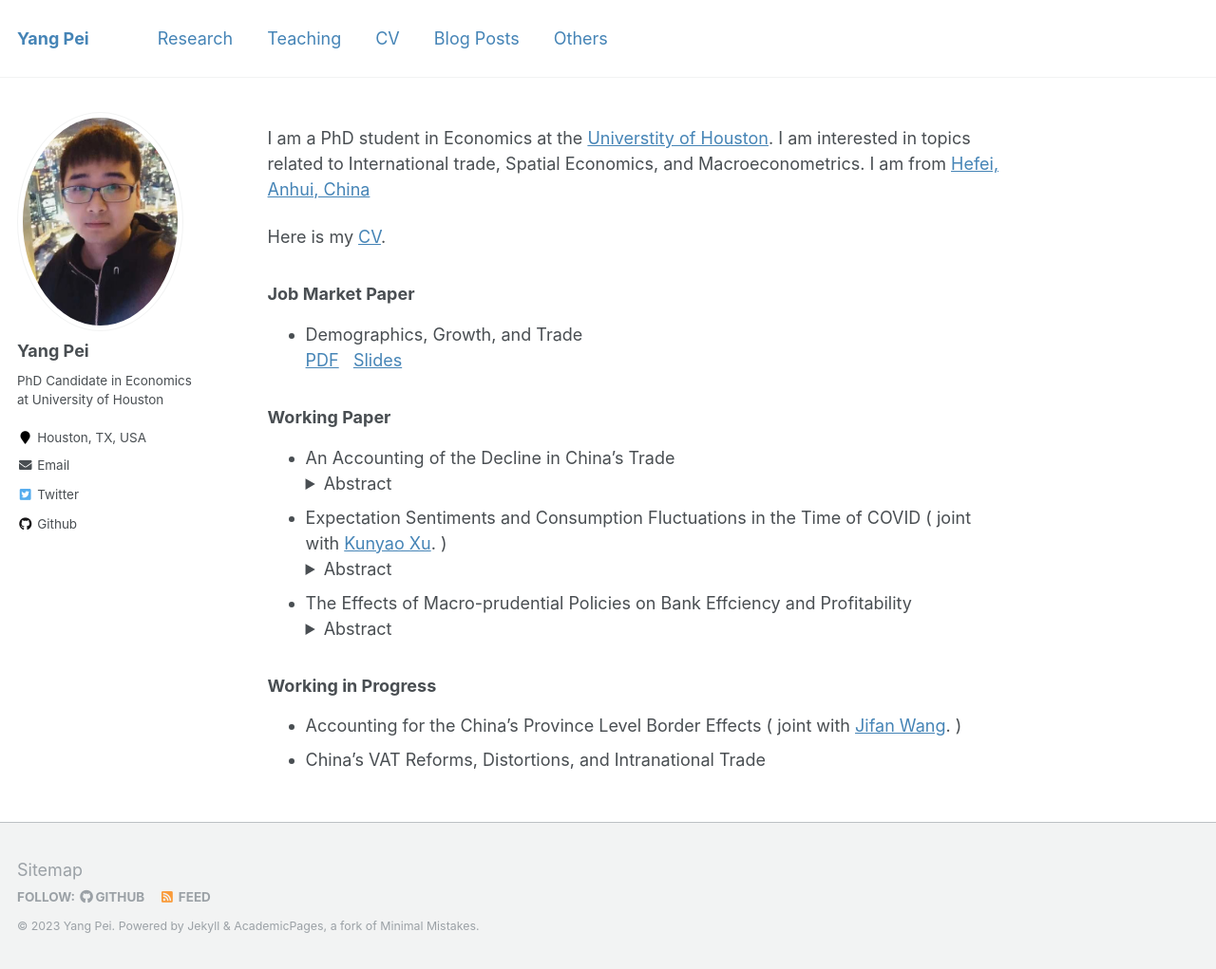
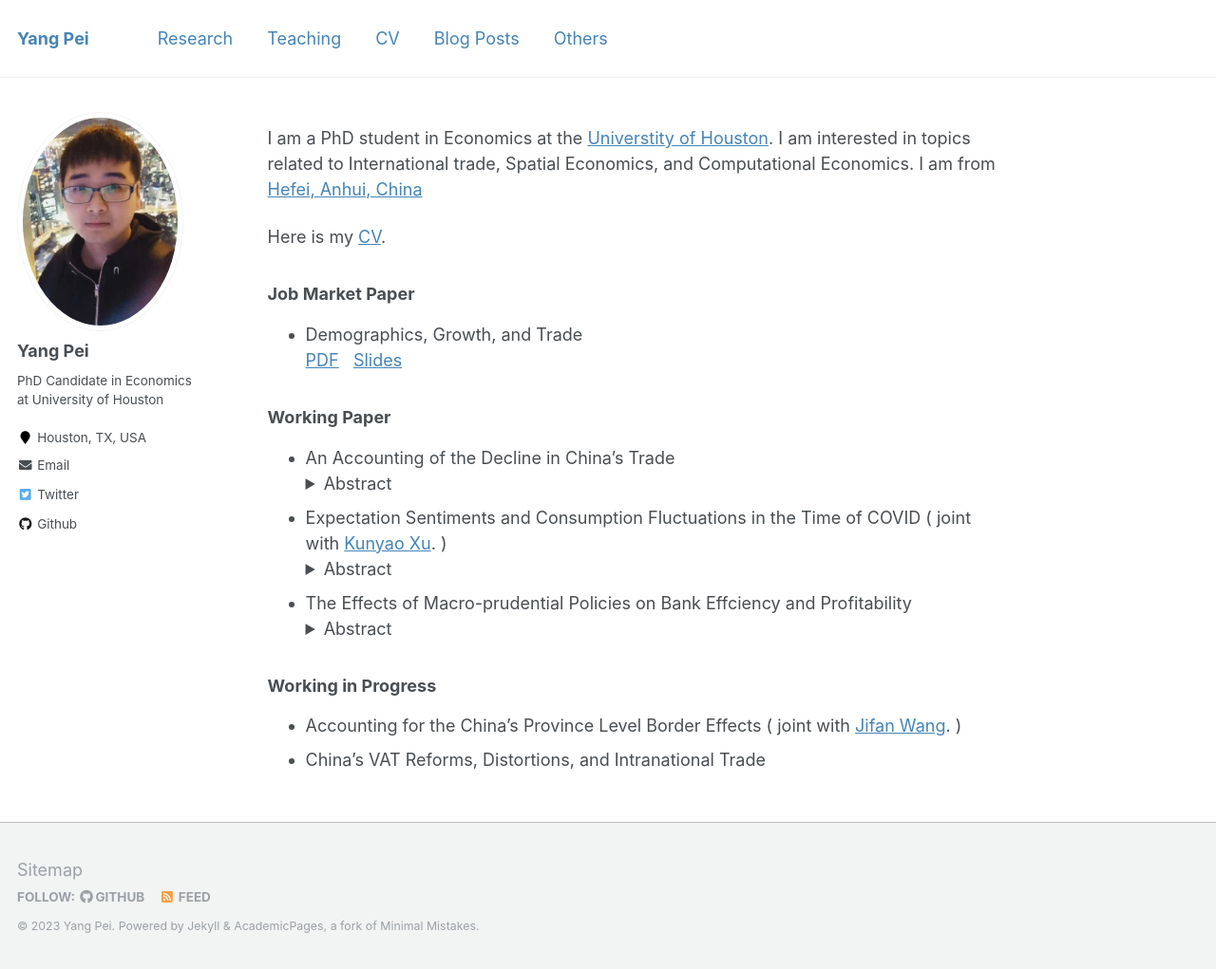
Before and after one commit to ypei1/ypei1.github.io, a Jekyll site: the page built from _pages/about.md, in a window 1280 px wide and 1021 px high. Shown: the whole window at 95% size. Built offline with Jekyll 4.4.1, drawn with Linux system fonts in a browser that asks for light colours.

Commit message:
Update about.md

```diff
--- a/_pages/about.md
+++ b/_pages/about.md
@@ -8,7 +8,7 @@
   - /about.html
 ---
 
-I am a PhD student in Economics at the [Universtity of Houston](https://www.uh.edu/class/economics/).  I am interested in topics related to International trade, Spatial Economics, and Macroeconometrics. I am from [Hefei, Anhui, China](https://goo.gl/maps/nFJeT9D8u1xQcx4Z7)
+I am a PhD student in Economics at the [Universtity of Houston](https://www.uh.edu/class/economics/).  I am interested in topics related to International trade, Spatial Economics, and Computational Economics. I am from [Hefei, Anhui, China](https://goo.gl/maps/nFJeT9D8u1xQcx4Z7)
 
 Here is my <a href="/files/YANGPEI_cv.pdf">CV</a>.
 
```
